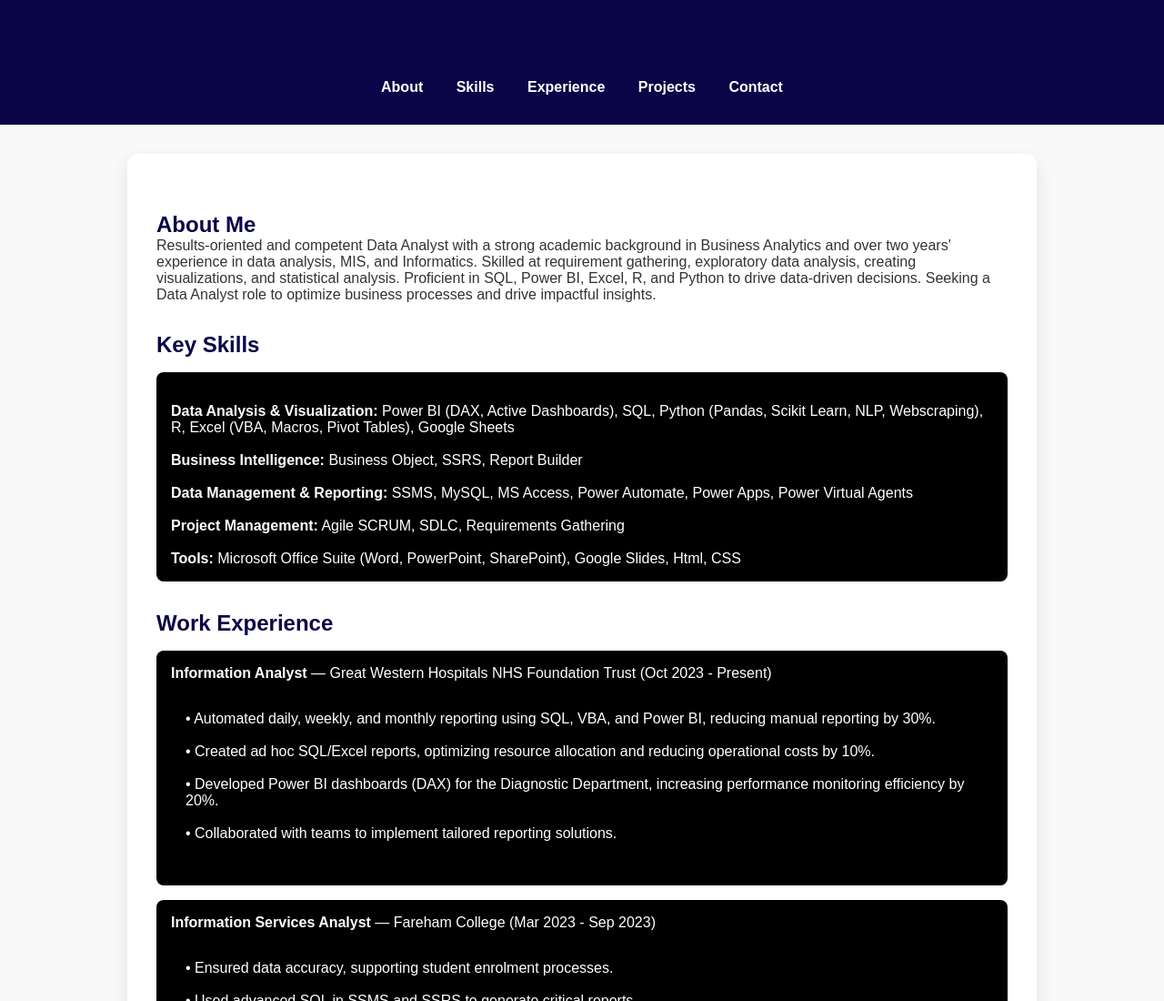
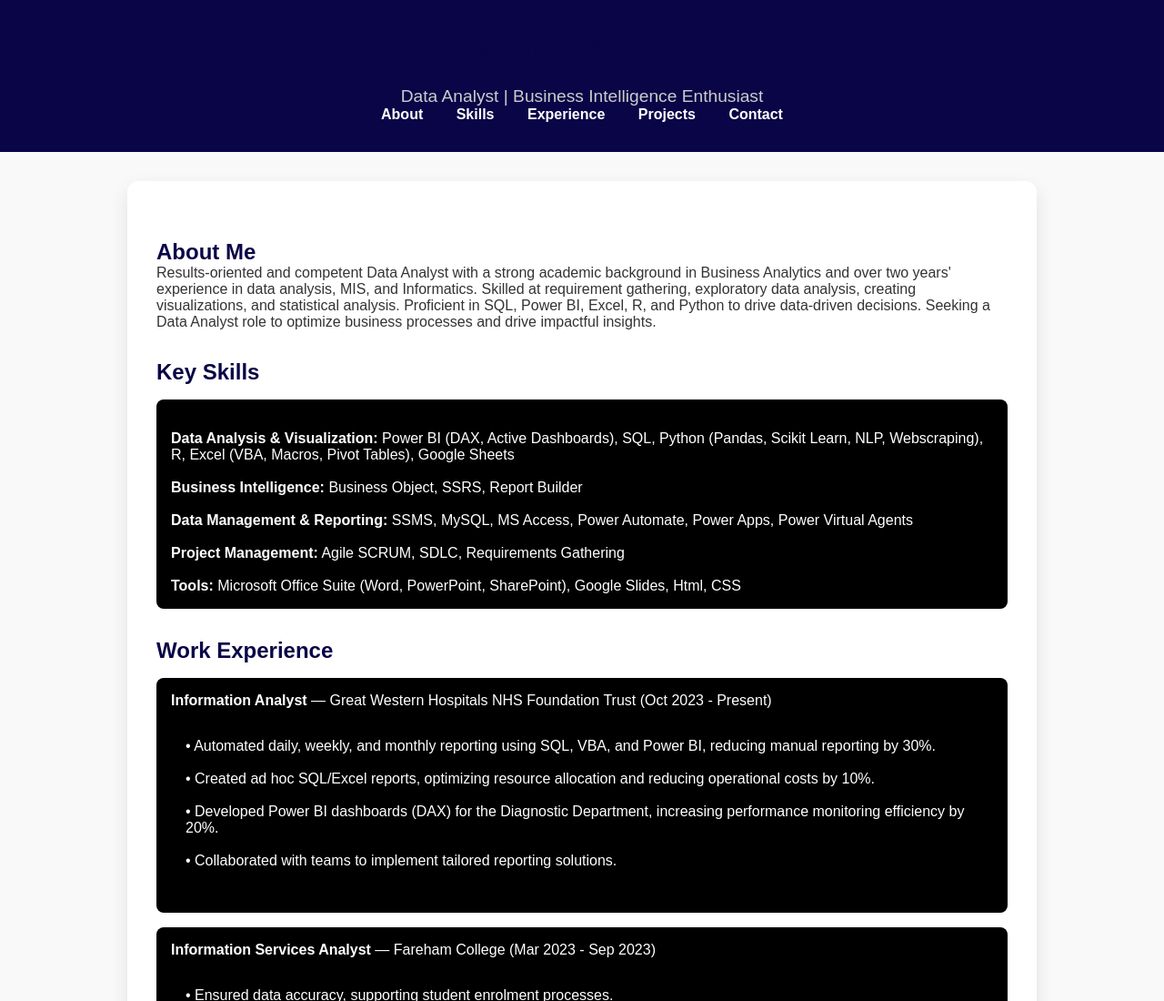
Before and after one commit to amiththomas06/-amiththomas-.github.io, a plain HTML site: page index.html in a window 1280 px wide. Shown: the top 1100 px of the page at 91% size. Drawn offline with Linux system fonts and the light colour scheme.

Commit message:
Update index.html

```diff
--- a/index.html
+++ b/index.html
@@ -133,7 +133,7 @@
 
 <header>
   <h1>Amith Thomas</h1>
-
+  <p class="subtitle">Data Analyst | Business Intelligence Enthusiast</p>
   <nav>
     <a href="#about">About</a>
     <a href="#skills">Skills</a>
```
